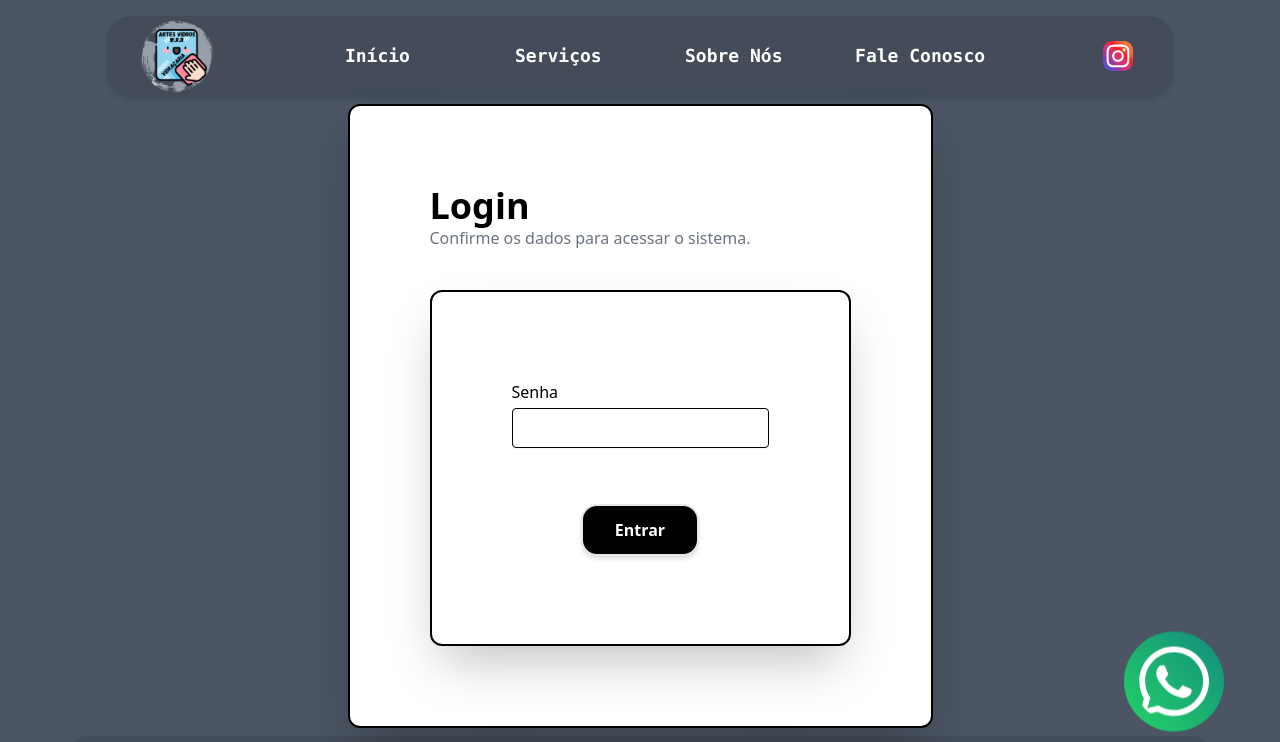
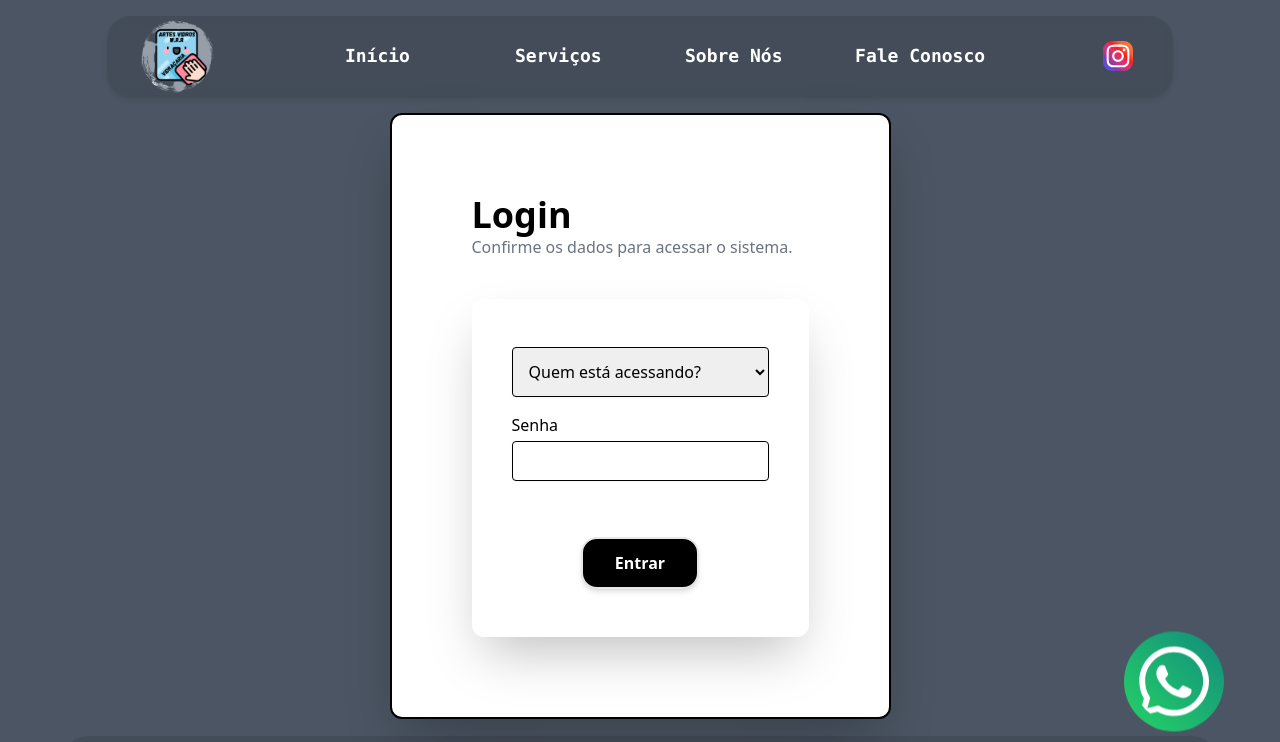
Before and after one commit to Gustavo-Brun/ArtesVidrosWRR, a Next.js app: page /login in a window 1280 px wide. Shown: the top 742 px of the page. Built offline with nearby package versions, Linux system fonts and the light colour scheme.

Commit message:
refactor: update login form

```diff
--- a/src/components/LoginForm.tsx
+++ b/src/components/LoginForm.tsx
@@ -5,6 +5,7 @@ import { useForm } from "react-hook-form"
 export const LoginForm = () => {
 
     interface FormProps {
+        name: string;
         password: string;
     }
 
@@ -20,11 +21,26 @@ export const LoginForm = () => {
     }
 
     return (
-        <section className=" lg:border-2 lg:p-20 p-10 rounded-xl border-black shadow-2xl bg-white ">
+        <section className="p-10 rounded-xl shadow-2xl bg-white ">
 
             <form
                 onSubmit={handleSubmit(onSubmit)}
                 className="flex flex-col gap-4 w-full max-w-xs font-medium my-2 ">
+
+                <div className="flex flex-col gap-1">
+                    <select
+                        defaultValue={"default"}
+                        {...register("name", { required: true })}
+                        className={`border shadow-sm rounded h-22 p-3 font-normal ${errors?.name ? 'border-red-600 ' : 'border-black'}`}
+                    >
+                        <option value="default" disabled>
+                            Quem está acessando?
+                        </option>
+                        <option value="carlos">Carlos</option>
+                        <option value="gustavo">Gustavo</option>
+                    </select>
+                    {errors?.name?.type === 'required' && <p className="text-sm text-red-700">Selecione uma opção.</p>}
+                </div>
 
                 <div className="flex flex-col gap-1">
                     <label htmlFor="paragraph_text">Senha</label>
```
